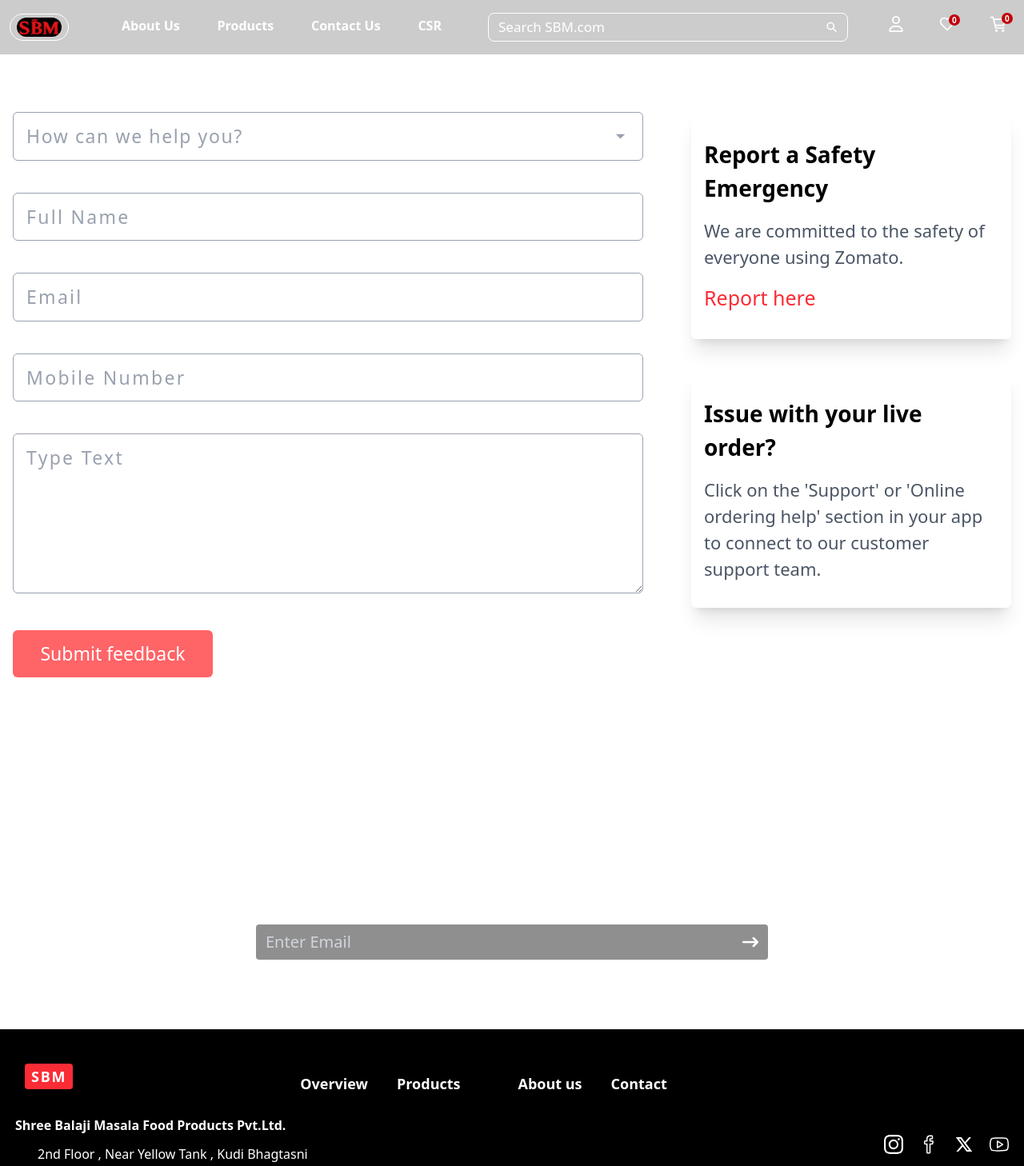
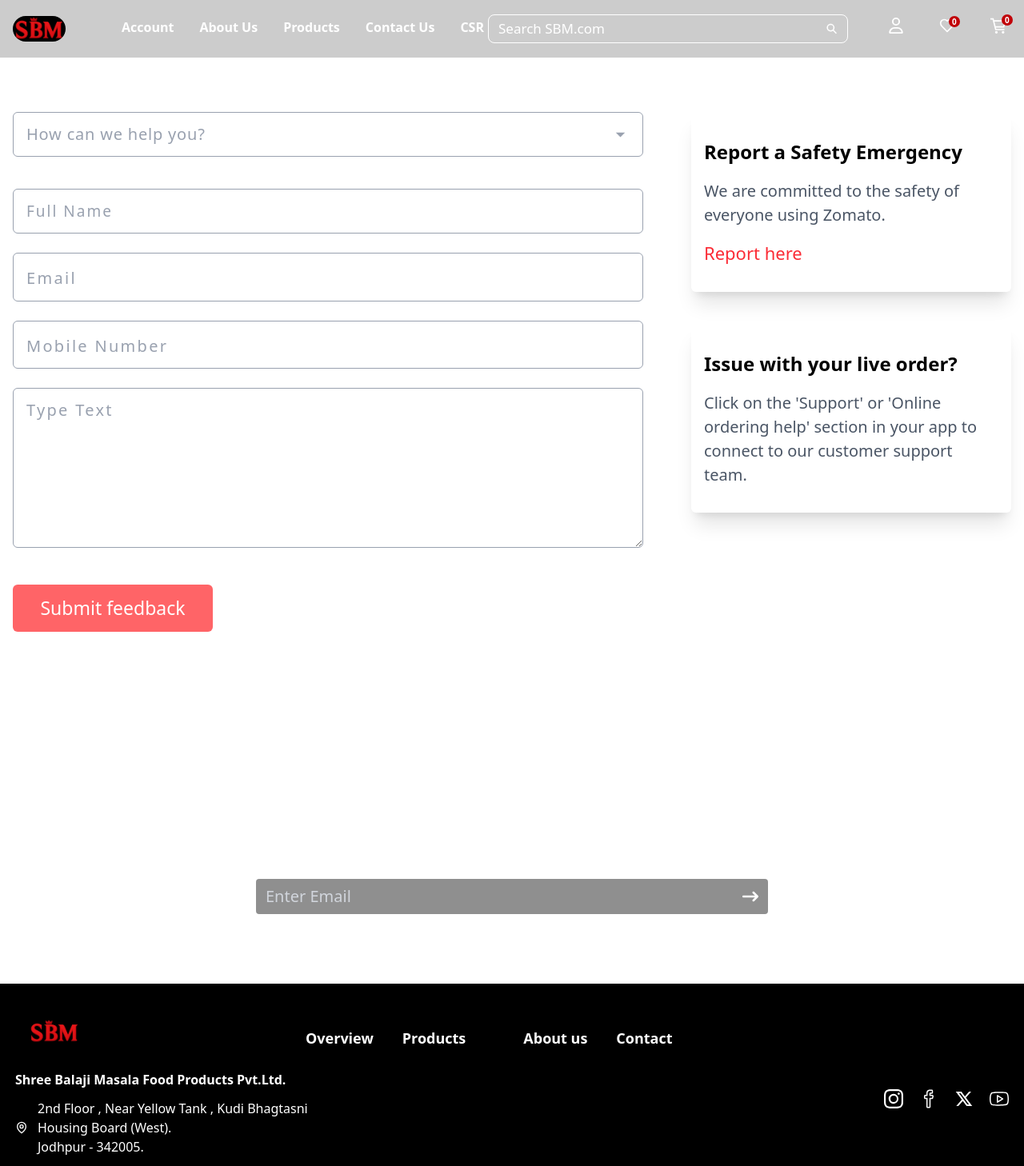
Before and after one commit to AbhishekSinghNaruKa26/SBM, a React (Vite) app in the folder frontend/: page /contact-us in a window 1280 px wide. Shown: the top 1458 px of the page at 80% size. Built offline with nearby package versions, Linux system fonts and the light colour scheme; a web font is replaced by a local one.

Commit message:
new Code Updated

```diff
--- a/frontend/src/Account/UserAccount.jsx
+++ b/frontend/src/Account/UserAccount.jsx
@@ -26,7 +26,7 @@ const UserAccount = () => {
   return (
     <>
 
-    <div className='p-4 py-6'>
+    <div className='p-4 py-6  mb-18'>
 
         {/*1. Name and some Styling */}
         <div className='bg-[#f0f5ff] p-5 max-w-[1300px] w-full mx-auto'>
@@ -38,7 +38,7 @@ const UserAccount = () => {
 
             {/* Login button*/}
                 <div onClick={()=>navigate('/RegisterLogin')} className=''>
-                    <button className='relative group  rounded-2xl w-30 py-2 hover:text-white border border-black font-semibold'>
+                    <button className='relative group  rounded-2xl w-30 py-2 hover:text-white text-red-500 border border-red-500 font-semibold'>
                         <span className='relative z-10'>Login in</span>
                         <span className='absolute left-0 top-0 rounded-2xl w-0 h-full transition-all bg-red-500 duration-500 group-hover:w-full '></span>
                     </button>
--- a/frontend/src/App.jsx
+++ b/frontend/src/App.jsx
@@ -27,6 +27,7 @@ import HelpCenter from './Account/HelpCenter';
 import Contactus from "./Pages/Contactus";
 import Aboutus from "./Pages/Aboutus";
 import Orders from "./Orders/Orders";
+import ScrollToTop from "./ScrollToTop";
 
 
 function App() {
@@ -36,6 +37,7 @@ function App() {
   return (
     <>
       <Router>
+        <ScrollToTop/>
         <Routes>
           {/* Home */}
           <Route
--- a/frontend/src/Cart/AddToCart.jsx
+++ b/frontend/src/Cart/AddToCart.jsx
@@ -24,7 +24,7 @@ const handleDecreaseCount = () => {
 
   return (
 
-    <div className='mt-3 p-3 max-w-[1300px]  w-full mx-auto  '>
+    <div className='mt-3 mb-10 p-3 max-w-[1300px]  w-full mx-auto  '>
 
       {/*1 About Product */}
 
--- a/frontend/src/Components/Description.jsx
+++ b/frontend/src/Components/Description.jsx
@@ -8,8 +8,8 @@ function Description({ desc }) {
         Why choose SBM?
       </div>
       <div className=" grid grid-cols-1 sm:grid-cols-2 md:flex items-center space-y-5 sm:space-y-0 sm:space-x-0 gap-4  max-w-[1300px] w-full mx-auto">
-        {desc.map((item) => (
-          <div className="w-full min-h-[190px] flex flex-col items-center justify-center p-4 space-y-2 rounded-md shadow-md border border-gray-400 hover:border-green-400 mx-auto max-w-[300px]">
+        {desc.map((item, index) => (
+          <div key={index} className="w-full min-h-[190px] flex flex-col items-center justify-center p-4 space-y-2 rounded-md shadow-md border border-gray-400 hover:border-green-400 mx-auto max-w-[300px] hover:translate-y-[-10px]">
             <div className="h-[40px] w-[40px]">
               <img src={item.src} />
             </div>
--- a/frontend/src/Components/Footer.jsx
+++ b/frontend/src/Components/Footer.jsx
@@ -11,7 +11,7 @@ import { useNavigate } from "react-router-dom";
 
 const Footer = () => {
 
-  const naviagte = useNavigate();
+  const navigate = useNavigate();
 
 
   return (
@@ -44,20 +44,21 @@ const Footer = () => {
           {/* logo and details */}
           <div className="w-full max-w-[1266px] mx-auto md:flex md:justify-between md:items-center md:text-[18px] px-6">
             {/* logo */}
-            <div className="">
-              <span className="bg-red-500 font-bold tracking-widest text-white px-2 py-1 rounded">
-                SBM
-              </span>
-            </div>
+            <div
+            onClick={() => navigate("/")}
+            className=" py-1 rounded-full max-w-[74px] w-full  px-1"
+          >
+          <img className=" h-8 w-18 rounded-full" src="SMB-LOGO.png" alt="" />
+          </div>
 
             {/* All List Button */}
             <div className="max-w-[590px] mx-auto w-full mt-4">
               <ul className="columns-2 sm:columns-2 gap-9 lg:flex lg:items-center whitespace-nowrap  font-semibold  leading-10">
-                <li onClick={()=>naviagte('/')} className="">Overview</li>
-                <li onClick={()=>naviagte('/products')} className="">Products</li>
-                <li onClick={()=>naviagte('/')} className=""></li>
-                <li onClick={()=>naviagte('/about-us')} className="">About us</li>
-                <li onClick={()=>naviagte('/contact-us')} className="">Contact</li>
+                <li onClick={()=>navigate('/')} className="">Overview</li>
+                <li onClick={()=>navigate('/products')} className="">Products</li>
+                <li onClick={()=>navigate('/')} className=""></li>
+                <li onClick={()=>navigate('/about-us')} className="">About us</li>
+                <li onClick={()=>navigate('/contact-us')} className="">Contact</li>
               </ul>
             </div>
           </div>
--- a/frontend/src/Components/Header.jsx
+++ b/frontend/src/Components/Header.jsx
@@ -11,10 +11,11 @@ import { Link, useNavigate } from "react-router-dom";
 const Header = () => {
   const [open, setOpen] = useState(false);
   const lists = [
-    { id: 1, name: "About Us", path: "/about-us" },
-    { id: 2, name: "Products", path: "/products" },
-    { id: 3, name: "Contact Us", path: "/contact-us" },
-    { id: 4, name: "CSR", path: "/csr" },
+    { id: 1, name: "Account", path: "/Account" },
+    { id: 2, name: "About Us", path: "/about-us" },
+    { id: 3, name: "Products", path: "/products" },
+    { id: 4, name: "Contact Us", path: "/contact-us" },
+    { id: 5, name: "CSR", path: "/csr" },
   ];
   const [isScrolled, setIsScrolled] = useState(false);
   const navigate = useNavigate();
@@ -49,9 +50,9 @@ const Header = () => {
         >
           <div
             onClick={() => navigate("/")}
-            className="border-white border py-1 rounded-full max-w-[74px] w-full  px-2"
+            className=" py-1 rounded-full max-w-[74px] w-full  px-1"
           >
-          <img className=" h-6 w-14 rounded-full " src="SMB-LOGO.png" alt="" />
+          <img className=" h-8 w-18 rounded-full" src="SMB-LOGO.png" alt="" />
           </div>
 
           {/* bars for small devices */}
@@ -128,6 +129,7 @@ const Header = () => {
             </div>
           </div>
         </div>
+
         {/* If Bars Clicked */}
         {open && (
           <>
--- a/frontend/src/Components/Main.jsx
+++ b/frontend/src/Components/Main.jsx
@@ -2,8 +2,12 @@ import React from 'react'
 import exclusiveProducts from '../Data/Exclusive.collection'
 import ProductLove from '../Main.Part/ProductLove'
 import DetailContent from '../Main.Part/DetailContent'
+import { useNavigate } from 'react-router-dom'
 
 const Main = () => {
+
+  const navigate = useNavigate();
+
   return (
     <>
 
@@ -30,7 +34,7 @@ const Main = () => {
                         <span className='text-[16px]'>{product.price}</span>
                     </div>
 
-                    <div className=' my-2 rounded-lg text-white flex justify-center'>
+                    <div onClick={()=>navigate('/products/cart')} className=' my-2 rounded-lg text-white flex justify-center'>
 
                       <button className='group relative bg-black rounded-lg py-1 px-6 '>
 
--- a/frontend/src/Main.Part/DetailContent.jsx
+++ b/frontend/src/Main.Part/DetailContent.jsx
@@ -10,10 +10,10 @@ const DetailContent = () => {
             <h1 className='text-xl font-semibold'>Why Choose SBM ?</h1>
         </div>
 
-        <div className='md:flex grid sm:grid-cols-2  gap-7 md:gap-9 overflow-x-auto ' >
+        <div className='md:flex grid sm:grid-cols-2 h-auto gap-7 md:gap-9 overflow-x-auto  p-3' >
 
         {servicesDeatils.map((item , index)=>(
-            <div key={index} className='flex justify-center items-center '>
+        <div key={index} className='flex justify-center items-center hover:translate-y-[-10px] '>
          <div  className=' max-w-[306px] min-w-[180px] w-full  p-3 shadow-2xl rounded-lg border'>
 
         <div>
--- a/frontend/src/Pages/Contactus.jsx
+++ b/frontend/src/Pages/Contactus.jsx
@@ -18,19 +18,19 @@ function Contactus() {
       {/* report and safey content */}
       <div className=" space-y-1 md:space-y-10 md:max-w-[400px] w-full mx-auto">
         <div className="space-y-4 md:shadow-xl w-full py-4 px-2  sm:py-8 sm:px-4 rounded-md ">
-          <h1 className="font-semibold text-[23px] sm:text-[28px]">
+          <h1 className="font-semibold text-[20px] sm:text-[24px]">
             Report a Safety Emergency
           </h1>
-          <div className="text-[18px] sm:text-[22px] text-gray-600">
+          <div className="text-[18px] sm:text-[20px] text-gray-600">
             We are committed to the safety of everyone using Zomato.
           </div>
-          <button className="text-[25px] text-red-500">Report here</button>
+          <button className="text-[22px] text-red-500">Report here</button>
         </div>
         <div className="space-y-4 md:shadow-xl w-full py-4 px-2  sm:py-8 sm:px-4 rounded-md mx-auto">
-          <h1 className="font-semibold text-[23px] sm:text-[28px]">
+          <h1 className="font-semibold text-[20px] sm:text-[24px]">
             Issue with your live order?
           </h1>
-          <div className="text-[18px] sm:text-[22px] text-gray-600">
+          <div className="text-[18px] sm:text-[20px] text-gray-600">
             Click on the 'Support' or 'Online ordering help' section in your app
             to connect to our customer support team.
           </div>
@@ -39,10 +39,10 @@ function Contactus() {
 
       <div className="max-w-[1100px] w-full mx-auto space-y-10 mt-4 sm:mt-0">
         <div
-          className="w-full border border-gray-400 rounded-md py-3 px-4 tracking-widest flex justify-between items-center"
+          className="w-full border border-gray-400 rounded-md py-3 px-4 tracking-wider flex justify-between items-center"
           onClick={() => setActive(!active)}
         >
-          <span className="text-[20px] sm:text-[23px] text-gray-400 ">
+          <span className="text-[17px] sm:text-[20px] text-gray-400 whitespace-nowrap ">
             {selected}
           </span>{" "}
           {active ? (
@@ -52,7 +52,7 @@ function Contactus() {
           )}
         </div>
         {active && (
-          <div className="w-full shadow-md rounded-md py-3 px-4 tracking-widest flex flex-col space-y-4">
+          <div className="w-full shadow-md rounded-md py-3 px-4 flex flex-col space-y-4">
             {options.map((item, index) => (
               <span
                 key={index}
@@ -67,26 +67,26 @@ function Contactus() {
             ))}
           </div>
         )}
-        <form className="space-y-10 w-full mx-auto">
+        <form className="space-y-6 w-full mx-auto">
           <input
             type="text"
             placeholder="Full Name"
-            className="text-[20px] sm:text-[23px] border border-gray-400 text-gray-400 rounded-md py-3 px-4 w-full placeholder:text-[20px] placeholder:sm:text-[23px] placeholder:text-gray-400 tracking-widest"
+            className="text-[17px] sm:text-[20px] border border-gray-400 text-gray-400 rounded-md py-3 px-4 w-full placeholder:text-[17px] placeholder:sm:text-[19px] placeholder:text-gray-400 tracking-widest"
           />
           <input
             type="email"
             placeholder="Email"
-            className="text-[20px] sm:text-[23px] border border-gray-400 text-gray-400 rounded-md py-3 px-4 w-full placeholder:text-[20px] placeholder:sm:text-[23px] placeholder:text-gray-400 tracking-widest"
+            className="text-[20px] sm:text-[23px] border border-gray-400 text-gray-400 rounded-md py-3 px-4 w-full placeholder:text-[17px] placeholder:sm:text-[20px] placeholder:text-gray-400 tracking-widest"
           />
           <input
             type="Number"
             placeholder="Mobile Number"
-            className="text-[20px] sm:text-[23px] border border-gray-400 text-gray-400 rounded-md py-3 px-4 w-full placeholder:text-[20px] placeholder:sm:text-[23px] placeholder:text-gray-400 tracking-widest"
+            className="text-[20px] sm:text-[23px] border border-gray-400 text-gray-400 rounded-md py-3 px-4 w-full placeholder:text-[17px] placeholder:sm:text-[20px] placeholder:text-gray-400 tracking-widest"
           />
           <textarea
             type="text"
             placeholder="Type Text"
-            className="text-[20px] sm:text-[23px] border border-gray-400 text-gray-400 rounded-md py-3 px-4 w-full placeholder:text-[20px] placeholder:sm:text-[23px] placeholder:text-gray-400 tracking-widest h-[200px]"
+            className="text-[20px] sm:text-[23px] border border-gray-400 text-gray-400 rounded-md py-3 px-4 w-full placeholder:text-[17px] placeholder:sm:text-[20px] placeholder:text-gray-400 tracking-widest h-[200px]"
           ></textarea>
         </form>
         <div className="bg-red-400 hover:bg-red-500 transition duration-500 max-w-[250px] flex items-center justify-center rounded-md text-white">
--- /dev/null
+++ b/frontend/src/ScrollToTop.jsx
@@ -0,0 +1,15 @@
+import React, { useEffect } from 'react'
+import { useLocation } from 'react-router-dom';
+
+const ScrollToTop = () => {
+
+    const {pathname} = useLocation();
+
+    useEffect(()=> {
+        window.scrollTo(0,0);
+    },[pathname])
+
+  return null ;
+}
+
+export default ScrollToTop
--- a/frontend/src/search/Search.jsx
+++ b/frontend/src/search/Search.jsx
@@ -27,8 +27,13 @@ const Search = () => {
 
       </div>
 
+      {/* You Haven't Search Any products */}
+      <div className="flex items-center justify-center mt-60">
+        <div className="text-[17px] sm:text-lg" >You haven't search any products yet</div>
+      </div>
+
       {/* Product */}
-        <div className='grid grid-cols-[repeat(auto-fit,minmax(280px,1fr))] gap-6 mt-10 max-w-[1300px] p-4 mx-auto w-full'>
+        {/* <div className='grid grid-cols-[repeat(auto-fit,minmax(280px,1fr))] gap-6 mt-10 max-w-[1300px] p-4 mx-auto w-full'>
 
             {wishListProducts.map((product,index)=>(
 
@@ -67,7 +72,7 @@ const Search = () => {
             }
 
 
-        </div>
+        </div> */}
 
 
     </div>
```
